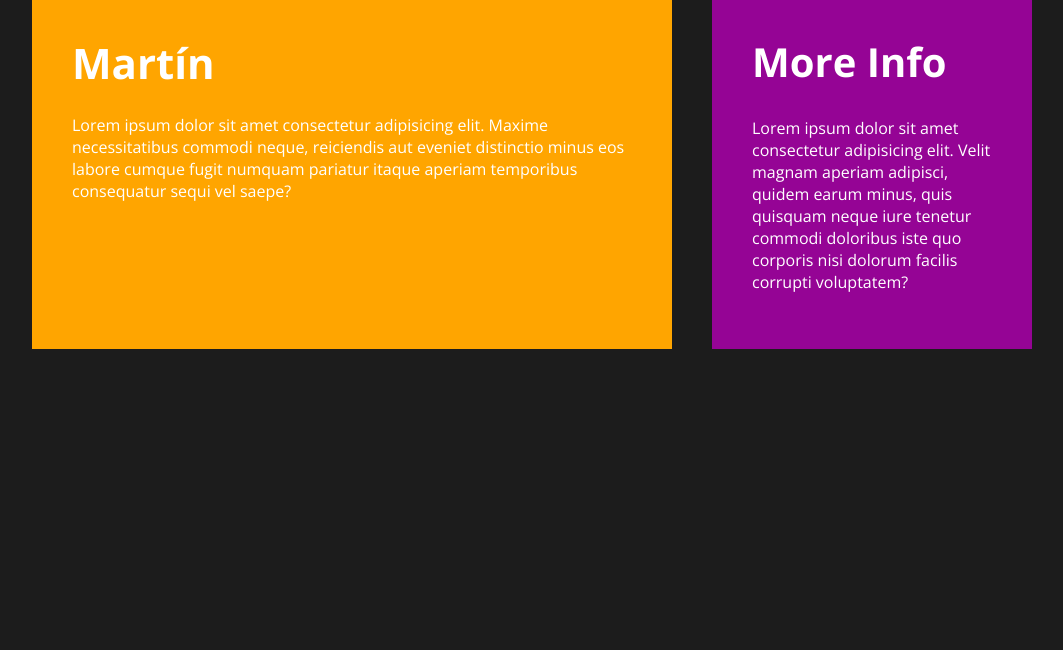
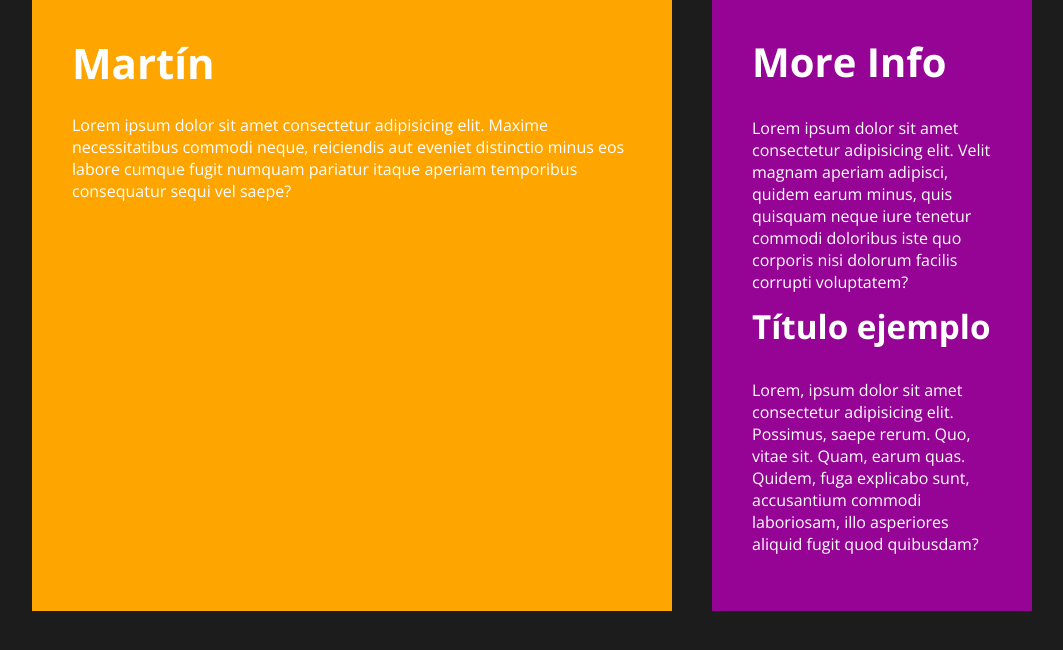
Before and after one commit to magadiflo/sass-bem-responsive-design, a website: page index.html in a window 1280 px wide. Shown: the whole page, without its empty margins (108-1171 px from the left). Drawn offline with nearby package versions, Linux system fonts and the light colour scheme; files that its build step writes are made by us from their sources.

Commit message:
Why you shouldn't use pixels

```diff
--- a/app/scss/globals/_typography.scss
+++ b/app/scss/globals/_typography.scss
@@ -46,11 +46,42 @@ h2 {
     //* Si queremos limitar el crecimiendo de la fuente, podemo susar la función clamp(...)
     //* Recibe 3 parámetros: (valor mínimo, valor actual, valor máximo)
     //* Es decir, como mínimo la fuente se reducirá hasta 28px y como máximo aumentará hasta 40px
-    font-size: clamp(28px, 16px + 2vw, 40px);
+
+    //* font-size: clamp(28px, 16px + 2vw, 40px);
+    font-size: clamp(1.75rem, 1rem + 2vw, 2.5rem);
+}
+
+/***
+* * rem
+* * ***
+* * Toma como referencia la raíz del sitio web o el tamaño de la fuente base
+* * establecido en la configuración del navegador. Por defecto, todo navegador
+* * tiene definido su fuente base a 16px. Por lo tanto:
+* * 1rem == 16px
+* *
+* *
+* * em
+* * **
+* * Se basa en la fuente definida en el elemento padre. Si el elemento padre
+* * no tiene definido explícitamente un tamaño de fuente, toma el del siguiente
+* * elemento padre. Si ningún elemento padre tiene definod un tamaño de fuente,
+* * entonces tomará como referencia la fuente definida en el navegador.
+* *
+* *
+* * CONCLUSIÓN: Entre los dos el más sencillo sería usar rem, ya que solo es saber
+* * que toma como base la fuente configurada en el navegador.
+* *
+* * NOTA: Ambas unidades de medida son relativas, mientras que los px, cm, etc. son absolutas.
+*/
+
+h3 {
+    //* font-size: clamp(22px, 14px + 1.5vw, 36px);
+    font-size: clamp(1.375rem, 0.875rem + 1.5vw, 2.25rem);
 }
 
 p {
     margin-top: 0;
+    font-size: 1rem;
 }
 
 a,
--- a/index.html
+++ b/index.html
@@ -30,6 +30,12 @@
                 minus,
                 quis quisquam neque iure tenetur commodi doloribus iste quo corporis nisi dolorum facilis corrupti
                 voluptatem?</p>
+            <h3>Título ejemplo</h3>
+            <p>
+                Lorem, ipsum dolor sit amet consectetur adipisicing elit. Possimus, saepe rerum. Quo, vitae sit. Quam,
+                earum quas. Quidem, fuga explicabo sunt, accusantium commodi laboriosam, illo asperiores aliquid fugit
+                quod quibusdam?
+            </p>
         </aside>
     </div>
 </body>
```
